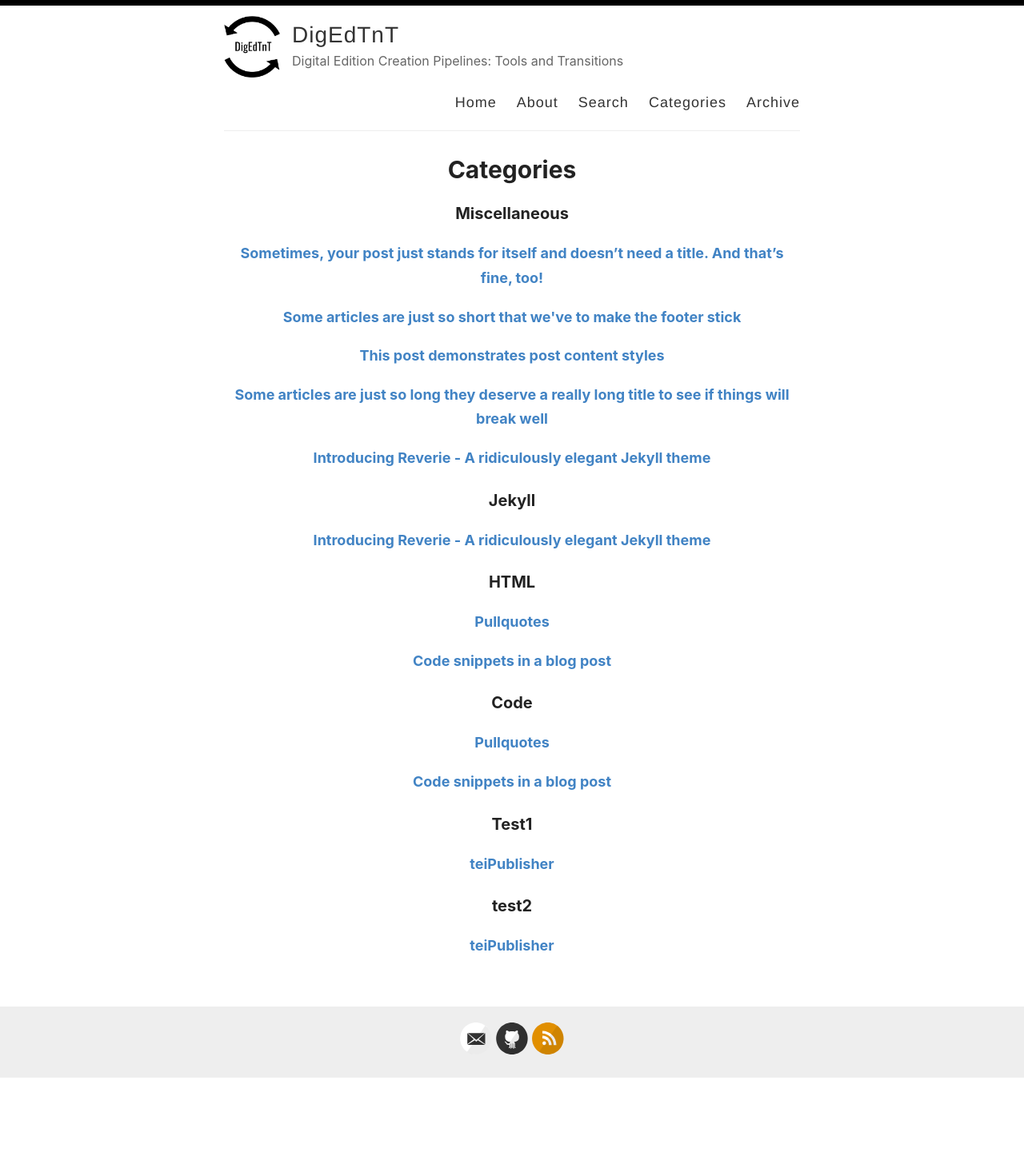
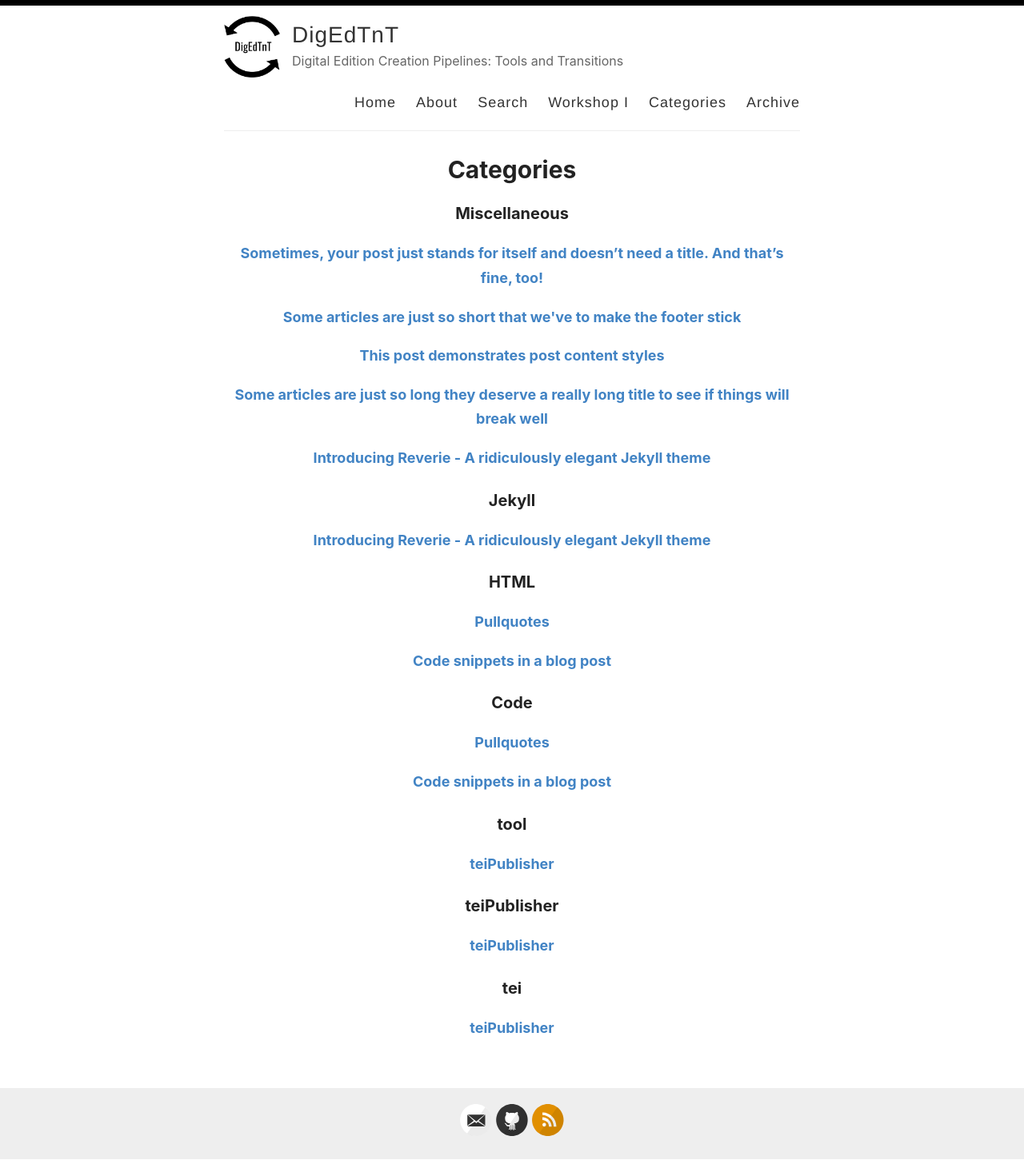
Before and after one commit to DigEdTnT/digedtnt.github.io, a Jekyll site: the page built from _pages/categories.md, in a window 1280 px wide. Shown: the whole page at 80% size. Built offline with Jekyll 4.4.1, drawn with Linux system fonts in a browser that asks for light colours; before the commit the page ends 1348 px from its top, so only the background shows below that.

Commit message:
templateing

````diff
--- a/_layouts/default.html
+++ b/_layouts/default.html
@@ -31,6 +31,7 @@
               <a href="{{ site.baseurl }}/">Home</a>
               <a href="{{ site.baseurl }}/about">About</a>
               <a href="{{ site.baseurl }}/search">Search</a>
+              <a href="{{ site.baseurl }}/workshop1">Workshop I</a>
               <a href="{{ site.baseurl }}/categories">Categories</a>
               <a href="{{ site.baseurl }}/archive">Archive</a>
             </nav>
--- a/_posts/2023-02-10-teiPublisher.md
+++ b/_posts/2023-02-10-teiPublisher.md
@@ -1,17 +1,14 @@
----
-layout: post
-title: teiPublisher
-categories: [Test1, test2]
-excerpt: Der teiPublisher hilft bei der Auswertung und Präsentation von Forschungsdaten.
 ---
 
+layout: post
 
+title: teiPublisher
 
-Last Update: 2022-09-29
+categories: [tool, teiPublisher, tei]
 
+excerpt: Der teiPublisher hilft bei der Auswertung und Präsentation von Forschungsdaten.
 
-
-## <span style="text-decoration:underline;">teiPublisher</span>
+---
 
 
 ## Beschreibung
@@ -38,7 +35,7 @@ Erstellung einer einfachen digitalen Edition
 * benutzerdefiniertes Rendering des Texts
 * Anzeige von Informationen zu verschiedenen Szenarien
 
-Seit Version 6 gibt es auch Webcomponents, die typische Anwendungsfälle abdecken, um Programmieraufwand (z.B. Javascript) einzuschränken. Beispiele: &lt;pb-view/> = Anzeigeseite, &lt;pb-popover/> → Tooltip; &lt;pb-zoom/> → Zoom-Buttons; &lt;pb-search/> → Suchfeld; &lt;pb-lang/> → Sprachwauswahl;
+Seit Version 6 gibt es auch Webcomponents, die typische Anwendungsfälle abdecken, um Programmieraufwand (z.B. Javascript) einzuschränken. Beispiele: `&lt;pb-view/>` = Anzeigeseite, ```&lt;pb-popover/>``` → Tooltip; ```&lt;pb-zoom/>``` → Zoom-Buttons; ```&lt;pb-search/>``` → Suchfeld; ```&lt;pb-lang/>``` → Sprachwauswahl;
 
 
 ### Beispiele an teiPublisher-Editionen
@@ -65,7 +62,7 @@ ODD Editor:
 
 * Navigation links: Liste von Elementen, die im ODD modelliert werden
 * Kontrollpanel unterhalb der Navigationsleiste oben: ODD Quelldatei anzeigen, neu laden, speichern
-* Hauptteil: Bearbeitung der &lt;elementSpec> von Elementen
+* Hauptteil: Bearbeitung der ```&lt;elementSpec>``` von Elementen
 
 Annotationsmodul:
 
@@ -130,7 +127,7 @@ eXist-db (Open Source): [https://github.com/eXist-db/exist/releases/tag/eXist-6.
 
 
 * Erzeugung über eXide: neues Dokument erstellen → HTML (Template:None) → Speichern unter db/apps/teipublisher/templates/pages, wo auch das Standard-HTML view.html zu finden ist → view.html öffnen und den gesamten Code herauskopieren und im neu angelegten html einfügen → im head noch unter dem title data-template im Element meta mit dem Attribut name=”description” die Dateibezeichnung in
-* Bilder hochladen: in eXide unter File - Manage unter dem Pfad db/apps/teipublisher/data einen eigenen Ordner mit dem Namen “images” anlegen → &lt;pb-facsimile> am besten aus Dokumentation unter der Demo in pb-facsimile kopieren und zusätzlich auch style-Anpassungen (kann aus einem der vorhandenen html-templates übernommen werden) vornehmen, damit Facsimile sichtbar wird → im HTML im Element pb-facsimile die base-uri anpassen (https:://localhost:8080/exist/apps/tei-publisher/”) → für die dynamische Ansicht muss im ODD ein neues Model für pb mit dem Attribut facs angelegt werden, das als behaviour eine webcomponent erzeugt (dieses Model muss ganz an den Anfang gestellt werden) → hier eine Verbindung zu Faksimiles erzeugen
+* Bilder hochladen: in eXide unter File - Manage unter dem Pfad db/apps/teipublisher/data einen eigenen Ordner mit dem Namen “images” anlegen → ```&lt;pb-facsimile>``` am besten aus Dokumentation unter der Demo in pb-facsimile kopieren und zusätzlich auch style-Anpassungen (kann aus einem der vorhandenen html-templates übernommen werden) vornehmen, damit Facsimile sichtbar wird → im HTML im Element pb-facsimile die base-uri anpassen (https:://localhost:8080/exist/apps/tei-publisher/”) → für die dynamische Ansicht muss im ODD ein neues Model für pb mit dem Attribut facs angelegt werden, das als behaviour eine webcomponent erzeugt (dieses Model muss ganz an den Anfang gestellt werden) → hier eine Verbindung zu Faksimiles erzeugen
 
 **7. Eigene Edition generieren**
 
````
Also changed, not shown: _pages/workshop1.md (added).
